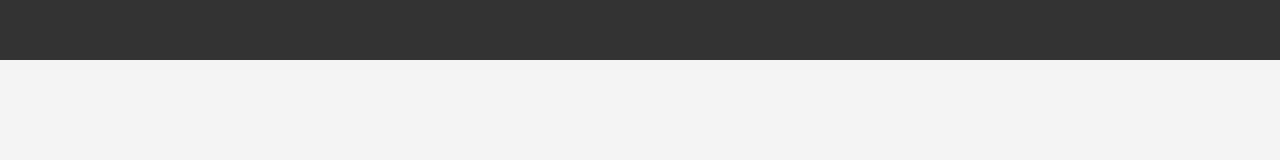
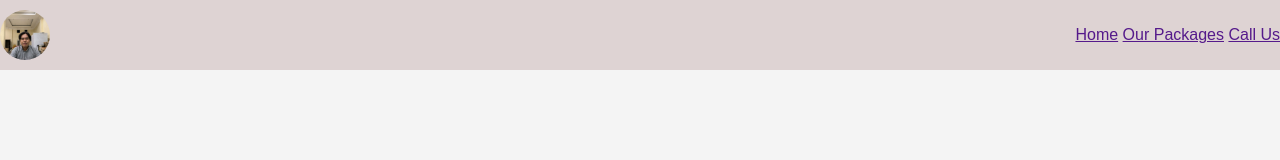
Before and after one commit to revou-fundamental-course/17-feb-25-andysuryaas, a plain HTML site: page index.html in a window 1280 px wide. Drawn offline with Linux system fonts and the light colour scheme.

Commit message:
update index and css

```diff
--- a/css/style.css
+++ b/css/style.css
@@ -5,9 +5,19 @@ body {
     background-color: #f4f4f4;
 }
 
-header {
-    background-color: #333;
+.main-header {
+    display: flex;
+    justify-content: space-between;
+    align-items: center;
+    background-color: #ded3d3;
     color: #fff;
     padding: 10px 0;
-    text-align: center;
 }
+
+.logo-company {
+    height: 50px;
+    width: 50px;
+    background-image: url('../asset/logo.jpeg');
+    background-size: cover;
+    border-radius: 50%;
+}
--- a/index.html
+++ b/index.html
@@ -3,20 +3,31 @@
     <head>
         <meta charset="UTF-8">
         <meta name="viewport" content="width=device-width, initial-scale=1.0">
-        <title>Document</title>
+        <title>Revou Project Andy</title>
         <link rel="stylesheet" href="css/style.css">
     </head>
 
     <body>
         <!-- header navigation -->
-        <header></header>
+        <header class="main-header">
+            <!-- Logo Company -->
+             <div class="logo-company"></div>
+
+            <nav>
+                <a href="">Home</a>
+                <a href="">Our Packages</a>
+                <a href="">Call Us</a>
+            </nav>
+        </header>
 
         <!-- Main Content -->
-        <header>
+        <main>
 
-        </header>
+        </main>
 
         <!-- Footer -->
-        <header></header>
+        <footer>
+
+        </footer>
     </body>
 </html>
```
Also changed, not shown: asset/jerusale,.jpg (added), asset/logo.jpeg (added), asset/vatican.jpg (added), 1 other file.
